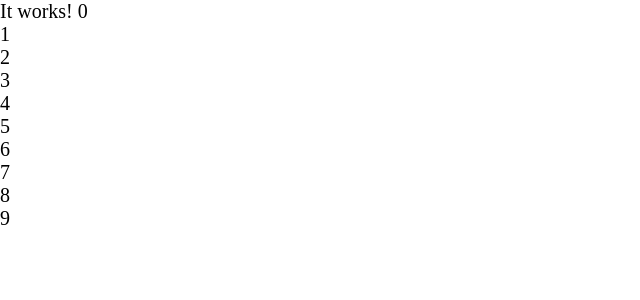
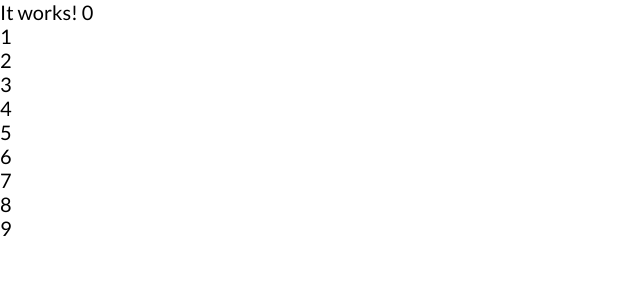
Before and after one commit to Kaeks/pi-server, a PHP site: page / in a window 1280 px wide. Shown: the top 300 px of the page, without its empty margins (0-640 px from the left). Run offline with PHP 8.4, Linux system fonts and the light colour scheme.

Commit message:
Fix styling error

```diff
--- a/style/general.css
+++ b/style/general.css
@@ -2,7 +2,7 @@ html, body {
   width: 100%;
   height: 100%;
   font-size: 20px;
-  font-style: 'Lato';
+  font-family: "Lato";
   margin: 0;
   padding: 0;
 }
```
